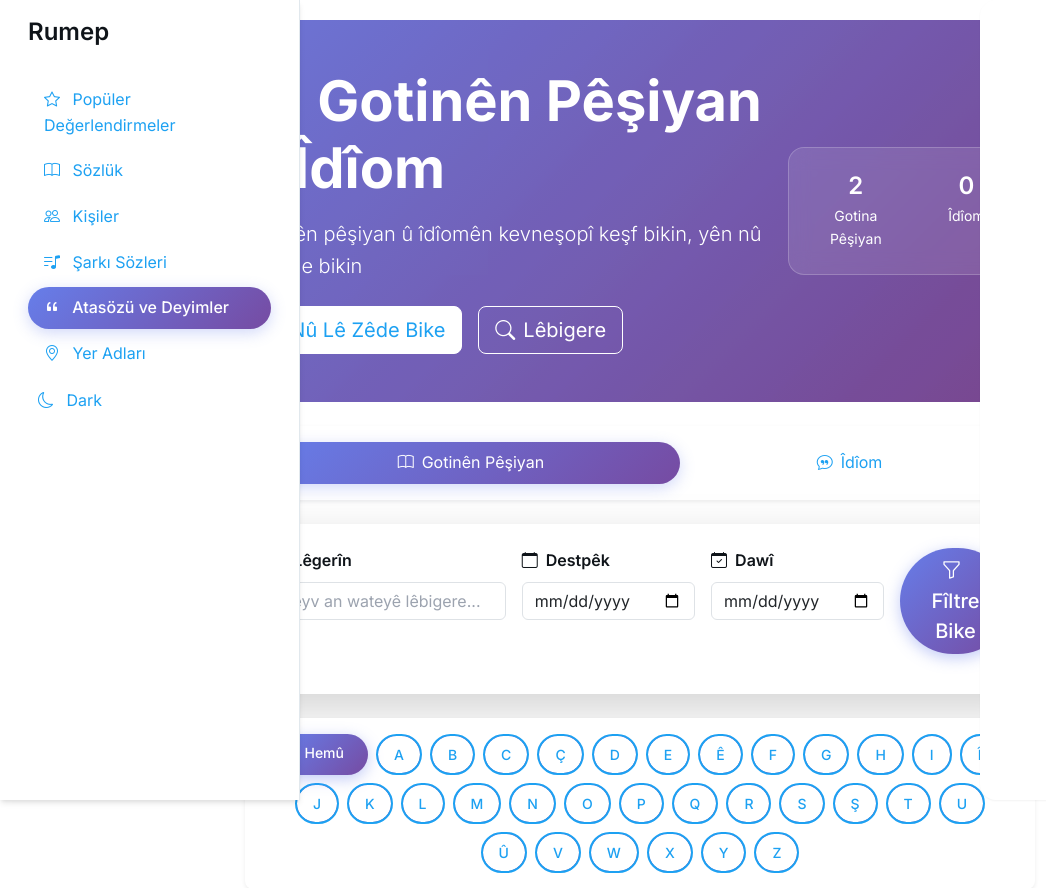
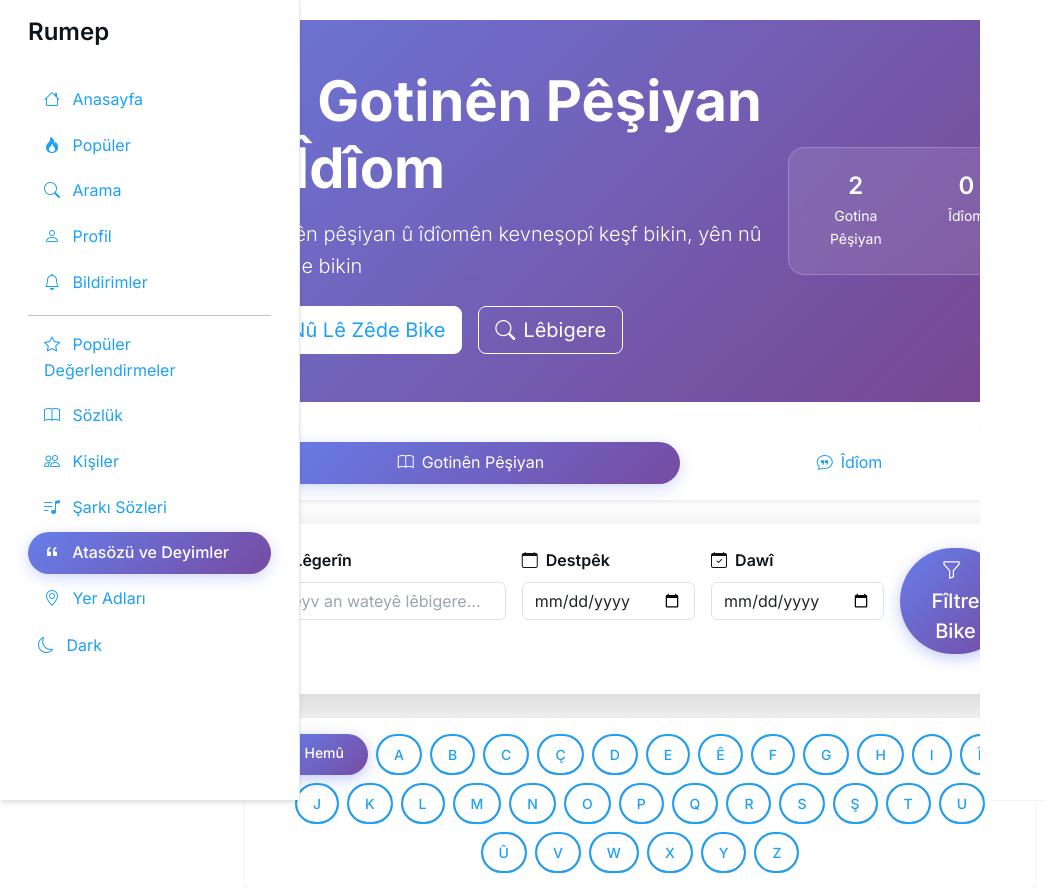
Before and after one commit to ademrecber/rumep, a Django app: page /atasozu-deyim/ in a window 1280 px wide. Shown: the top 888 px of the page, without its empty margins (0-1046 px from the left). Run offline with Django 5.2, Linux system fonts and the light colour scheme; data comes from the database, SQL or seed files in the repository; data that the repository does not hold is empty.

Commit message:
Tüm proje güncellemeleri commit edildi

```diff
--- a/main/templates/main/base.html
+++ b/main/templates/main/base.html
@@ -56,7 +56,7 @@
             left: 0;
         }
         .main-content {
-            padding: 20px 20px 80px; /* Üst padding azaltıldı */
+            padding: 60px 20px 80px; /* Alt bar için padding-bottom artırıldı */
             max-width: 1200px;
             margin: 0 auto;
         }
@@ -99,7 +99,7 @@
                 display: none;
             }
             .main-content {
-                padding: 70px 15px 80px; /* Mobil header için padding */
+                padding: 60px 15px 80px; /* Alt bar için mobil padding */
             }
             .mobile-header {
                 height: 60px;
@@ -117,9 +117,9 @@
             display: flex;
             justify-content: space-around;
             align-items: center;
-            padding: 12px 0;
-            z-index: 1050; /* z-index artırıldı */
-            box-shadow: 0 -2px 10px rgba(0, 0, 0, 0.15);
+            padding: 10px 0;
+            z-index: 1000;
+            box-shadow: 0 -2px 5px rgba(0, 0, 0, 0.1);
         }
         .bottom-nav a {
             color: #333;
@@ -139,6 +139,12 @@
     </style>
 </head>
 <body class="bg-white">
+    <!-- Mobil için üstte hamburger menü -->
+    <div class="d-md-none d-flex justify-content-between align-items-center p-3 bg-light sticky-top mobile-header">
+        <button class="btn btn-link text-muted" onclick="toggleSidebar()">
+            <i class="bi bi-list fs-3"></i>
+        </button>
+    </div>
     <div class="container-xxl">
         <div class="row">
             <!-- Sol Sidebar -->
@@ -150,6 +156,22 @@
                     </button>
                 </div>
                 <ul class="nav flex-column p-3">
+                    <li class="nav-item">
+                        <a class="nav-link {% if request.resolver_match.url_name == 'home' %}active{% endif %}" href="{% url 'home' %}"><i class="bi bi-house me-2"></i> {% trans "Anasayfa" %}</a>
+                    </li>
+                    <li class="nav-item">
+                        <a class="nav-link {% if request.resolver_match.url_name == 'popular' %}active{% endif %}" href="{% url 'popular' %}"><i class="bi bi-fire me-2"></i> {% trans "Popüler" %}</a>
+                    </li>
+                    <li class="nav-item">
+                        <a class="nav-link {% if request.resolver_match.url_name == 'search' %}active{% endif %}" href="{% url 'search' %}"><i class="bi bi-search me-2"></i> {% trans "Arama" %}</a>
+                    </li>
+                    <li class="nav-item">
+                        <a class="nav-link {% if request.resolver_match.url_name == 'profile' %}active{% endif %}" href="{% url 'profile' %}"><i class="bi bi-person me-2"></i> {% trans "Profil" %}</a>
+                    </li>
+                    <li class="nav-item">
+                        <a class="nav-link disabled" href="#"><i class="bi bi-bell me-2"></i> {% trans "Bildirimler" %}</a>
+                    </li>
+                    <li class="nav-item"><hr class="my-2"></li>
                     <li class="nav-item">
                         <a class="nav-link {% if request.resolver_match.url_name == 'popular_critiques' %}active{% endif %}" href="{% url 'popular_critiques' %}"><i class="bi bi-star me-2"></i> {% trans "Popüler Değerlendirmeler" %}</a>
                     </li>
@@ -173,13 +195,6 @@
 
             <!-- Ana İçerik -->
             <div class="col-12 col-md-8 col-lg-8 main-content" id="main-content">
-                <!-- Mobil için üstte hamburger menü -->
-                <div class="d-md-none d-flex justify-content-between align-items-center px-3 py-2 bg-light sticky-top mobile-header">
-                    <button class="btn btn-link text-muted p-1" onclick="toggleSidebar()">
-                        <i class="bi bi-list fs-4"></i>
-                    </button>
-                </div>
-
                 {% if request.resolver_match.url_name == 'post_detail' %}
                 <a href="{% url request.session.return_page|default:'home' %}#post-{{ request.resolver_match.kwargs.pk }}" class="btn text-muted p-0 mb-3 back-arrow" title="{% trans 'Geri dön' %}">
                     <i class="bi bi-arrow-left fs-3"></i>
```
